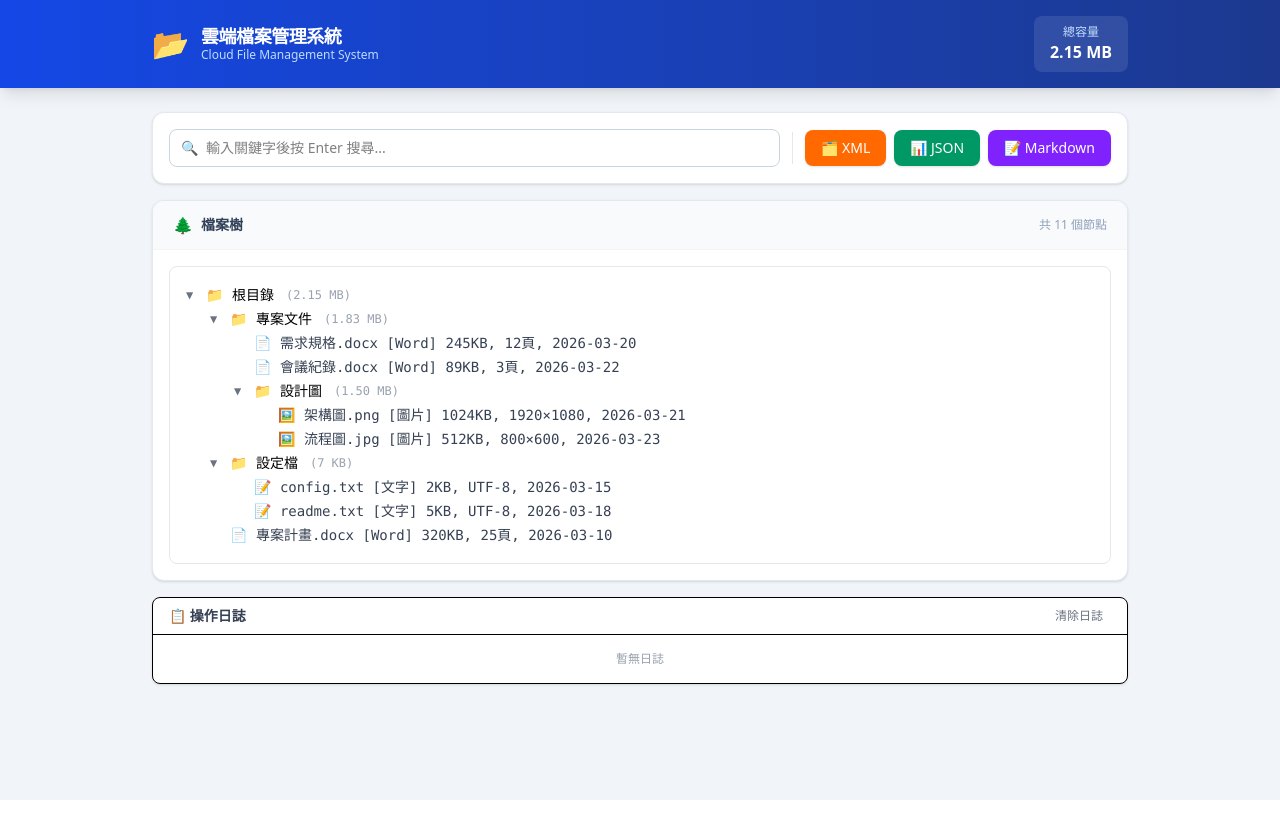
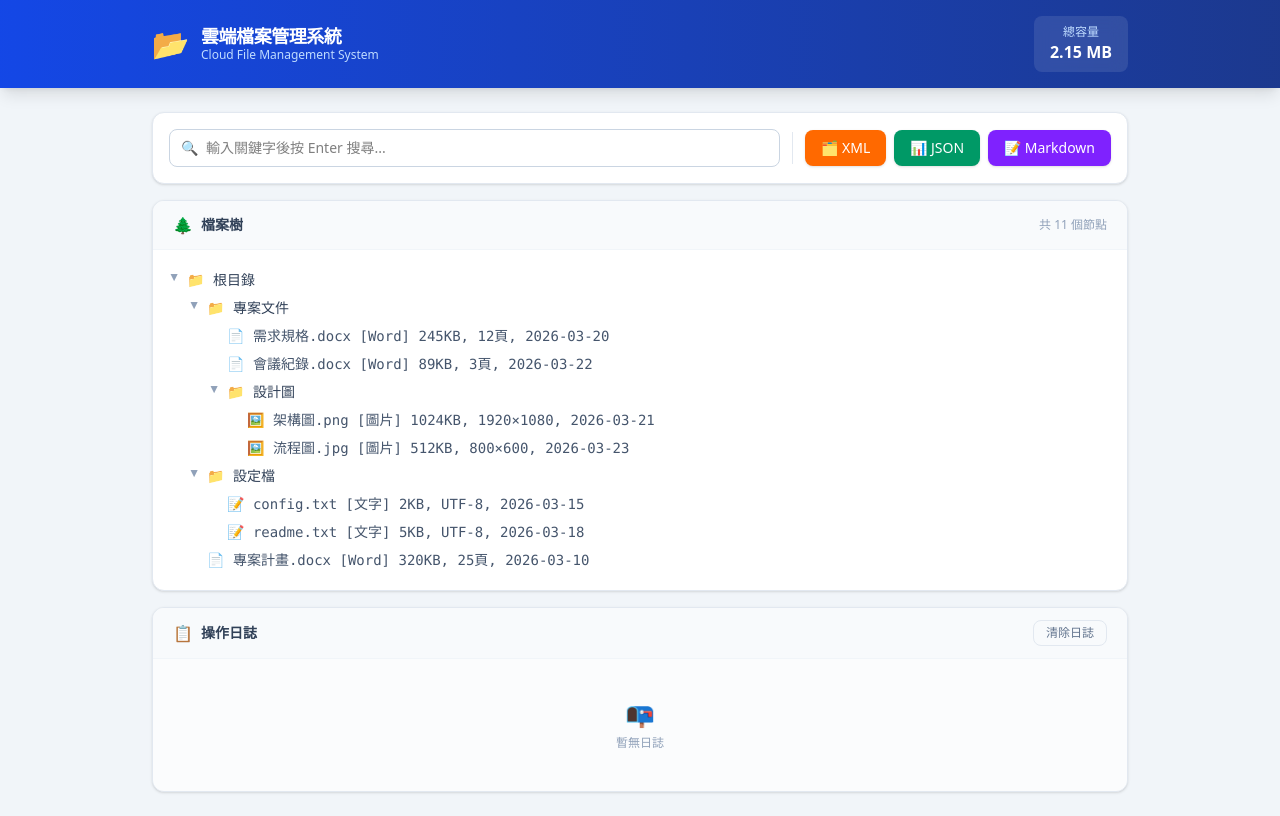
Before and after one commit to Sean11133/XD-2, a React (Vite) app in the folder file-management-system/: page / in a window 1280 px wide. Built offline with nearby package versions, Linux system fonts and the light colour scheme.

Commit message:
style(components): 全面改版 UI 視覺設計（Navbar、卡片版面、進度條、日誌面板、檔案樹）

```diff
--- a/file-management-system/src/components/FileTreeView.tsx
+++ b/file-management-system/src/components/FileTreeView.tsx
@@ -8,7 +8,7 @@ interface FileTreeViewProps {
 
 export const FileTreeView: React.FC<FileTreeViewProps> = ({ root, matchedPaths }) => {
   return (
-    <div className="bg-white rounded-lg border border-gray-200 p-4 font-mono">
+    <div className="font-mono">
       <TreeNodeItem
         node={root}
         level={0}
--- a/file-management-system/src/components/LogPanel.tsx
+++ b/file-management-system/src/components/LogPanel.tsx
@@ -11,6 +11,12 @@ const LEVEL_CLASS: Record<LogEntry["level"], string> = {
   INFO: "text-gray-600",
   SUCCESS: "text-green-600 font-medium",
   WARNING: "text-yellow-600",
+};
+
+const LEVEL_DOT: Record<LogEntry["level"], string> = {
+  INFO: "bg-blue-400",
+  SUCCESS: "bg-green-500",
+  WARNING: "bg-yellow-400",
 };
 
 function formatTime(date: Date): string {
@@ -33,30 +39,47 @@ export function LogPanel({ logs, onClear, maxLogs = 500 }: LogPanelProps) {
   }, [logs]);
 
   return (
-    <div className="rounded-lg border bg-white shadow-sm">
+    <div className="rounded-xl border border-slate-200 bg-white shadow-sm overflow-hidden">
       {/* 標題列 */}
-      <div className="flex items-center justify-between border-b px-4 py-2">
-        <span className="text-sm font-semibold text-gray-700">📋 操作日誌</span>
+      <div className="flex items-center justify-between px-5 py-3 bg-slate-50 border-b border-slate-100">
+        <div className="flex items-center gap-2">
+          <span className="text-slate-600">📋</span>
+          <span className="text-sm font-semibold text-slate-700">操作日誌</span>
+          {logs.length > 0 && (
+            <span className="text-xs bg-slate-200 text-slate-600 rounded-full px-2 py-0.5 font-medium">
+              {logs.length}
+            </span>
+          )}
+        </div>
         <button
           onClick={onClear}
-          className="rounded px-2 py-0.5 text-xs text-gray-500 hover:bg-gray-100 hover:text-gray-700"
+          className="rounded-lg border border-slate-200 px-3 py-1 text-xs text-slate-500 transition-colors hover:bg-slate-100 hover:text-slate-700"
         >
           清除日誌
         </button>
       </div>
 
       {/* 日誌列表 */}
-      <div className="max-h-48 overflow-y-auto px-4 py-2 font-mono text-xs">
+      <div className="max-h-64 overflow-y-auto px-4 py-2 font-mono text-xs bg-slate-50/50">
         {displayLogs.length === 0 ? (
-          <p className="py-2 text-center text-gray-400">暫無日誌</p>
+          <div className="flex flex-col items-center justify-center py-8 text-slate-400">
+            <span className="mb-1 text-2xl">📭</span>
+            <p>暫無日誌</p>
+          </div>
         ) : (
           displayLogs.map((entry, idx) => (
-            <div key={idx} className={`mb-0.5 ${LEVEL_CLASS[entry.level]}`}>
-              <span className="mr-2 text-gray-400">
+            <div
+              key={idx}
+              className={`flex items-start gap-2 py-0.5 ${LEVEL_CLASS[entry.level]}`}
+            >
+              <div
+                className={`mt-1.5 h-1.5 w-1.5 flex-shrink-0 rounded-full ${LEVEL_DOT[entry.level]}`}
+              />
+              <span className="flex-shrink-0 text-slate-400">
                 {formatTime(entry.timestamp)}
               </span>
-              <span className="mr-2 font-semibold">[{entry.level}]</span>
-              <span>{entry.message}</span>
+              <span className="flex-shrink-0 font-semibold">[{entry.level}]</span>
+              <span className="break-all">{entry.message}</span>
             </div>
           ))
         )}
--- a/file-management-system/src/components/ProgressBar.tsx
+++ b/file-management-system/src/components/ProgressBar.tsx
@@ -35,19 +35,25 @@ export function ProgressBar({
   if (!visible) return null;
 
   const barColor = isDone ? "bg-green-500" : "bg-blue-500";
-  const labelText = isDone
-    ? "完成 ✓"
-    : `${operationName ?? "處理中..."} ${percentage}%`;
 
   return (
-    <div className="mb-3 rounded-lg border bg-white p-3 shadow-sm">
-      <div className="mb-1 flex items-center justify-between text-sm text-gray-600">
-        <span>{labelText}</span>
-        <span className="font-medium">{percentage}%</span>
+    <div className="rounded-xl border border-slate-200 bg-white p-4 shadow-sm">
+      <div className="mb-2 flex items-center justify-between">
+        <div className="flex items-center gap-2">
+          <span className="text-sm">{isDone ? "✅" : "⏳"}</span>
+          <span className="text-sm font-medium text-slate-700">
+            {isDone ? "完成！" : (operationName ?? "處理中...")}
+          </span>
+        </div>
+        <span
+          className={`text-sm font-bold ${isDone ? "text-green-600" : "text-blue-600"}`}
+        >
+          {percentage}%
+        </span>
       </div>
-      <div className="h-2 w-full rounded-full bg-gray-200">
+      <div className="h-2.5 w-full overflow-hidden rounded-full bg-slate-100">
         <div
-          className={`h-full rounded-full transition-all duration-300 ease-in-out ${barColor}`}
+          className={`h-full rounded-full transition-all duration-300 ease-out ${barColor}`}
           style={{ width: `${percentage}%` }}
         />
       </div>
--- a/file-management-system/src/components/TreeNodeItem.tsx
+++ b/file-management-system/src/components/TreeNodeItem.tsx
@@ -28,7 +28,7 @@ export const TreeNodeItem: React.FC<TreeNodeItemProps> = ({
   const [isExpanded, setIsExpanded] = useState(true);
 
   const path = currentPath ?? node.name;
-  const indent = { paddingLeft: `${level * 1.5}rem` };
+  const indent = { paddingLeft: `${level * 1.25}rem` };
 
   // 搜尋篩選：matchedPaths 存在時，不在集合內的節點不顯示
   if (matchedPaths !== undefined && !matchedPaths.has(path)) {
@@ -43,16 +43,22 @@ export const TreeNodeItem: React.FC<TreeNodeItemProps> = ({
     return (
       <div>
         <div
-          className="flex items-center gap-1 py-0.5 cursor-pointer hover:bg-gray-100 rounded px-1"
+          className="flex items-center gap-1.5 py-1 px-2 cursor-pointer hover:bg-blue-50 rounded-lg transition-colors group"
           style={indent}
           onClick={() => setIsExpanded((prev) => !prev)}
         >
-          <span className="text-gray-500 w-4 text-xs select-none">
-            {isExpanded ? "▼" : "▶"}
+          <span
+            className={`inline-block w-3 flex-shrink-0 text-xs select-none text-slate-400 transition-transform duration-150${
+              isExpanded ? " rotate-90" : ""
+            }`}
+          >
+            ▶
           </span>
-          <span className="text-sm">{node.getDisplayInfo()}</span>
-          <span className="ml-2 text-xs text-gray-400 select-none">
-            ({sizeLabel})
+          <span className="flex-1 text-sm text-slate-700">
+            {node.getDisplayInfo()}
+          </span>
+          <span className="ml-1 rounded bg-slate-100 px-1.5 py-0.5 text-xs text-slate-400 select-none opacity-0 transition-opacity group-hover:opacity-100">
+            {sizeLabel}
           </span>
         </div>
         {isExpanded && (
@@ -73,9 +79,12 @@ export const TreeNodeItem: React.FC<TreeNodeItemProps> = ({
   }
 
   return (
-    <div className="flex items-center gap-1 py-0.5 px-1" style={indent}>
-      <span className="w-4" />
-      <span className="text-sm text-gray-700">{node.getDisplayInfo()}</span>
+    <div
+      className="flex items-center gap-1.5 py-1 px-2 hover:bg-slate-50 rounded-lg transition-colors"
+      style={indent}
+    >
+      <span className="w-3 flex-shrink-0" />
+      <span className="text-sm text-slate-600">{node.getDisplayInfo()}</span>
     </div>
   );
 };
```
